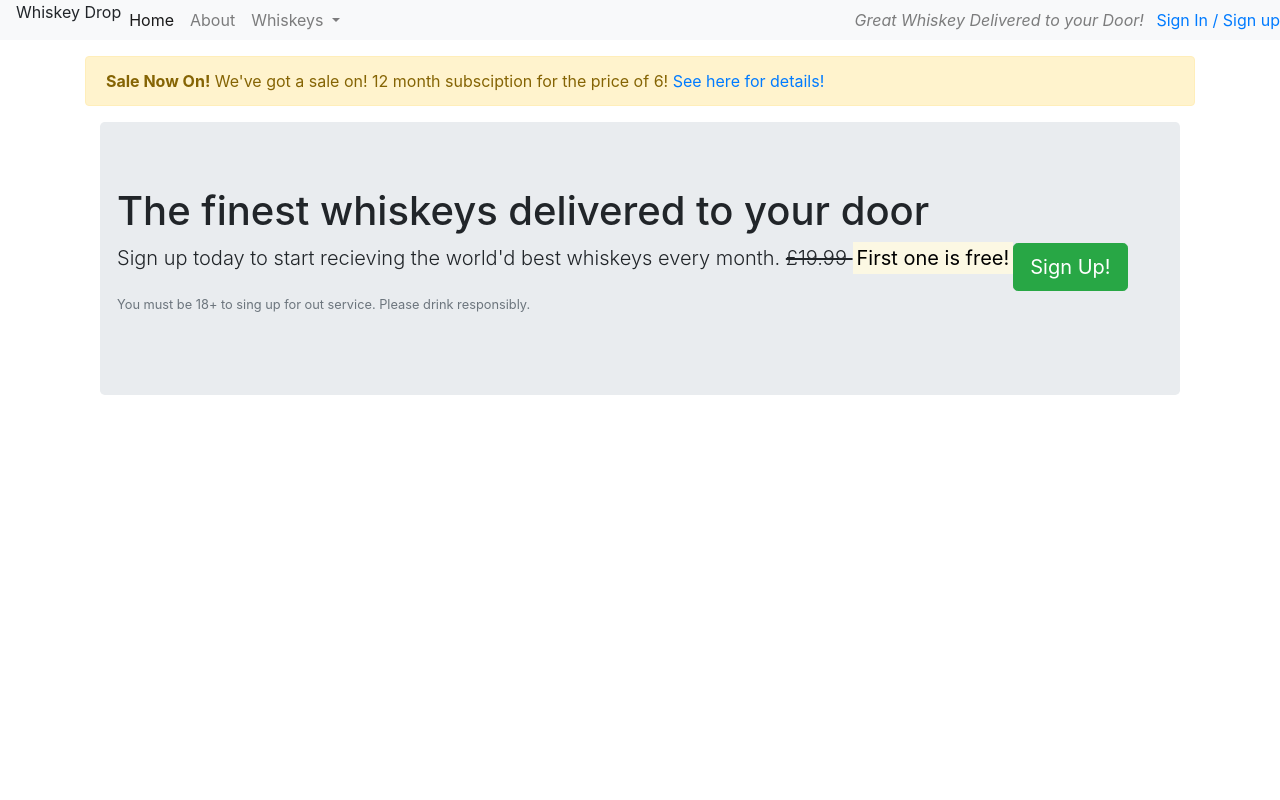
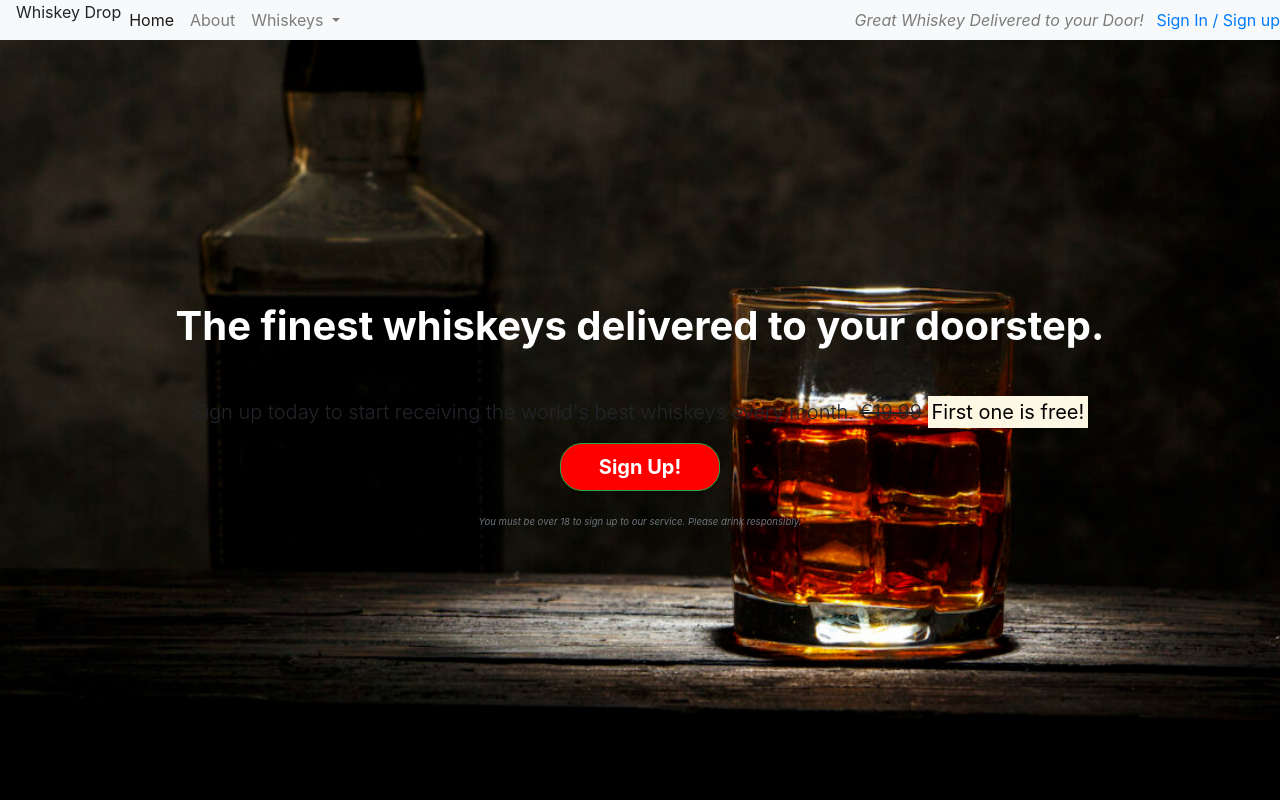
Before and after one commit to jdj0/playground, a plain HTML site: page index.html in a window 1280 px wide. Shown: the top 800 px of the page. Drawn offline with nearby package versions, Linux system fonts and the light colour scheme; a web font is replaced by a local one.

Commit message:
other stuff

```diff
--- a/css/style.css
+++ b/css/style.css
@@ -1,11 +1,15 @@
 .callout-container{
     height: 100vh;
-
-    background: url("..images/whiskey-bg.jpeg) no-repeat center center fixed;
+    width: 100%;
+    background: url(../images/whiskey-bg.jpeg) no-repeat bottom right fixed;
     -webkit-background-size: cover;
     -moz-background-size: cover;
     -o-background-size: cover;
     background-size: cover;
+
+    display: flex;
+    align-items: center;
+    justify-content: center;
 }
 
 .quotes-container{
@@ -19,3 +23,32 @@
 .top-whiskeys{
 
 }
+
+.jumbotron {
+    background-color: transparent;
+}
+
+.jumbotron-header {
+color: white;
+font-weight: bold;
+margin-bottom: 30px;
+}
+
+.jumbotron small {
+    font-size: 60%;
+    font-style: italic;
+    color: d0d0d0;
+}
+
+/*buttons*/
+
+.btn--cta {
+    font-weight: bold;
+    border-radius: 22px;
+    width: 160px;
+}
+
+.btn-red {
+    color: white;
+    background-color: red;
+}
--- a/index.html
+++ b/index.html
@@ -45,7 +45,7 @@ href="https://fonts.googleapis.com/css?family=Estonia">
             <a href="/login">Sign In / Sign up</a>
         </div>
     </nav>
-    <article class="container mt-3">
+   <!-- <article class="container mt-3">
         <div class="row d-none d-sm-block">
             <div class="col-12">
                 <div class="alert alert-warning">
@@ -53,22 +53,25 @@ href="https://fonts.googleapis.com/css?family=Estonia">
                 </div>
             </div>
         </div>
+-->
+    <!--Callout -->
 
-    <!--Callout -->
-    <div class="container callout-container">
-        <section class="callout jumbotron text-center">
-            <div class="row">
-                <div class="col-12"></div>
-                 <h1>The finest whiskeys delivered to your door</h1>
-                 <p class="lead">Sign up today to start recieving the world'd best whiskeys every month.
-                     <s class="d-none d-sm-inline">£19.99
-                     <span class="d-inline d-sm-none"><br></span>
-                     </s><strong><mark>First one is free!</mark></strong></p>
-                 <button class="btn btn-success btn-lg" data-toggle="modal" data-target="#signUpModal">Sign Up!</button>
-                 <p class="text-muted"><small>You must be 18+ to sing up for out service. Please drink responsibly.</small></p>
-                </div>
-
-        </section>
+    <div class="container-fluid callout-container">
+        <!-- Callout -->
+        <div class="row">
+            <div class="col-12">
+                <section class="callout jumbotron text-center">
+                    <h1 class="jumbotron-header">The finest whiskeys delivered to your doorstep.</h1>
+                    <hr class="block-divider block-divider--orange">
+                    <p class="lead">Sign up today to start receiving the world's best whiskeys every month.
+                        <s class="d-none d-sm-inline">€19.99</s>
+                        <span class="d-inline d-sm-none"><br></span>
+                        <strong><mark>First one is free!</mark></strong></p>
+                    <p><button class="btn btn-lg btn-success btn--cta btn-red" data-toggle="modal" data-target="#signUpModal">Sign Up!</button></p>
+                    <p class="text-muted"><small>You must be over 18 to sign up to our service. Please drink responsibly.</small></p>
+                </section>
+            </div>
+        </div>
     </div>
         <hr>
     <!-- Quotes -->
```
